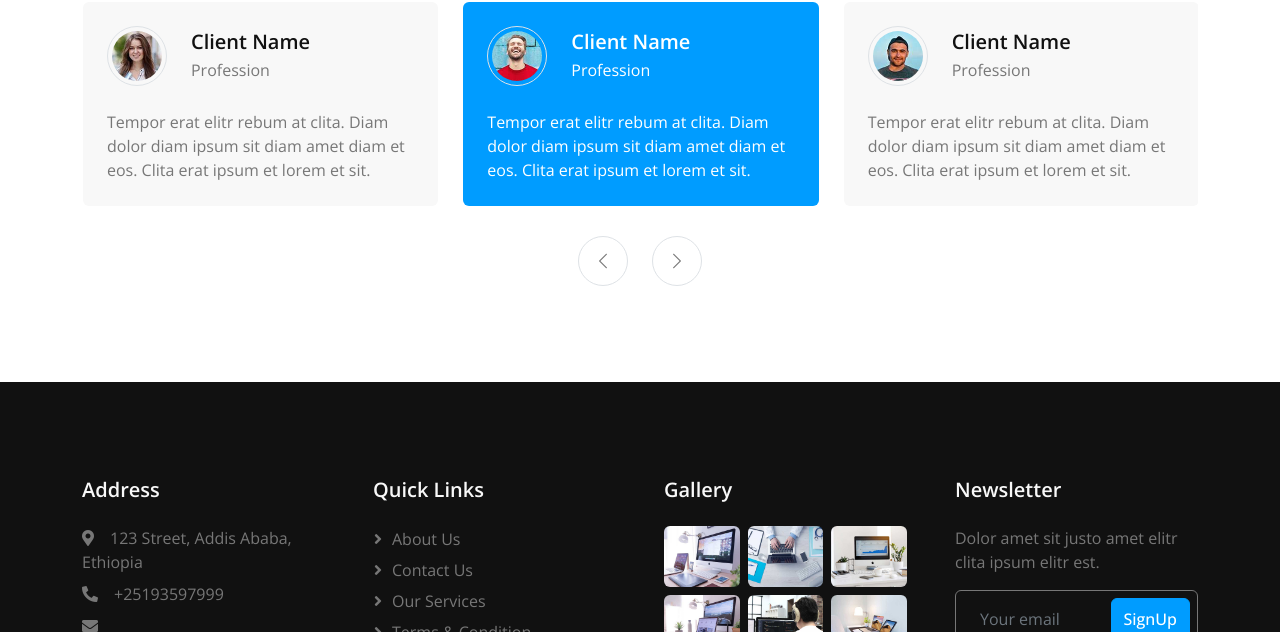
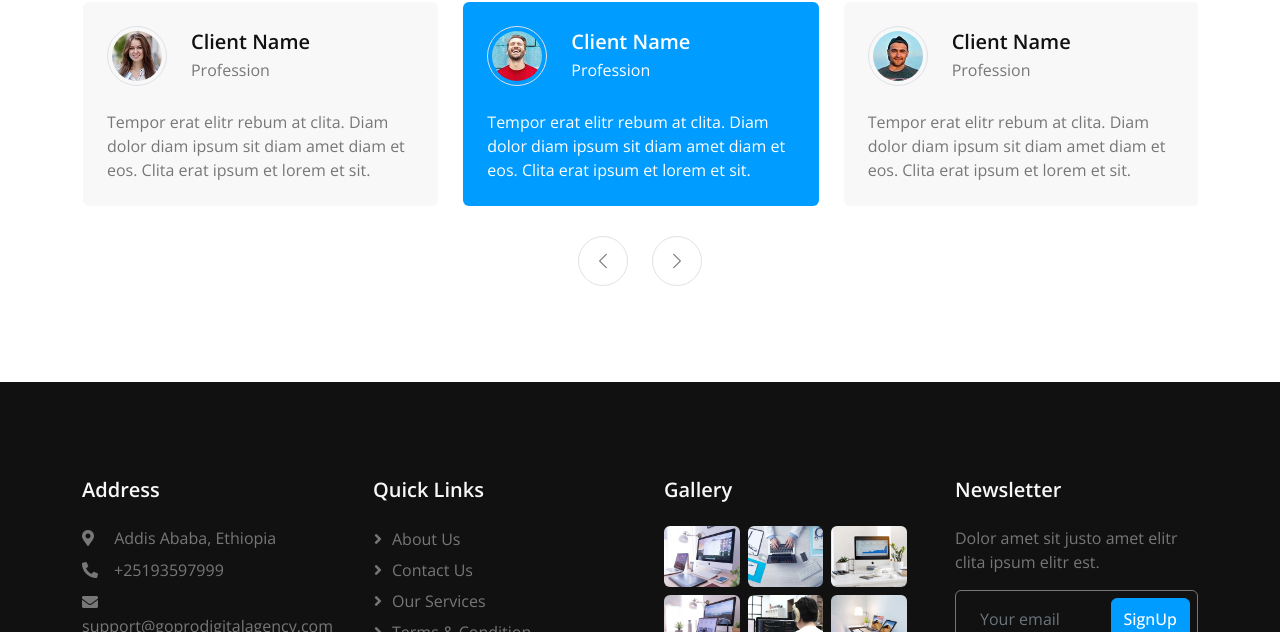
Before and after one commit to DNXEMPIRE-1/gopro4, a plain HTML site: page index.html in a window 1280 px wide. Shown: the part 5680-6312 px from the top of the page. Drawn offline with nearby package versions, Linux system fonts and the light colour scheme.

Commit message:
Update index.html

```diff
--- a/index.html
+++ b/index.html
@@ -625,7 +625,7 @@
             <div class="row g-5">
                 <div class="col-lg-3 col-md-6">
                     <h5 class="text-light mb-4">Address</h5>
-                    <p class="mb-2"><i class="fa fa-map-marker-alt me-3"></i>123 Street, Addis Ababa, Ethiopia</p>
+                    <p class="mb-2"><i class="fa fa-map-marker-alt me-3"></i> Addis Ababa, Ethiopia</p>
                     <p class="mb-2"><i class="fa fa-phone-alt me-3"></i>+25193597999</p>
                     <p class="mb-2"><i class="fa fa-envelope me-3"></i>support@goprodigitalagency.com</p>
                     <div class="d-flex pt-2">
```
